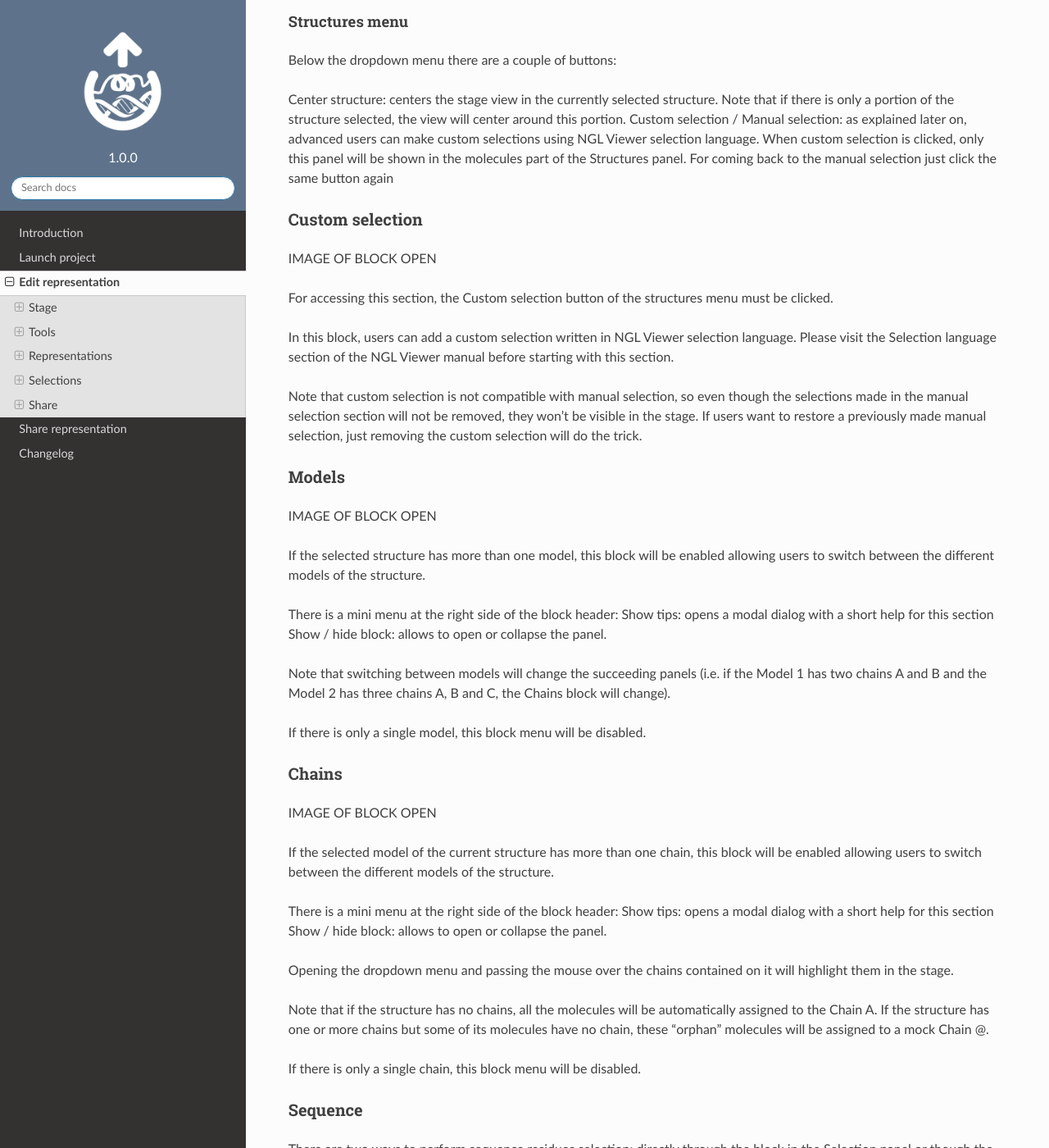
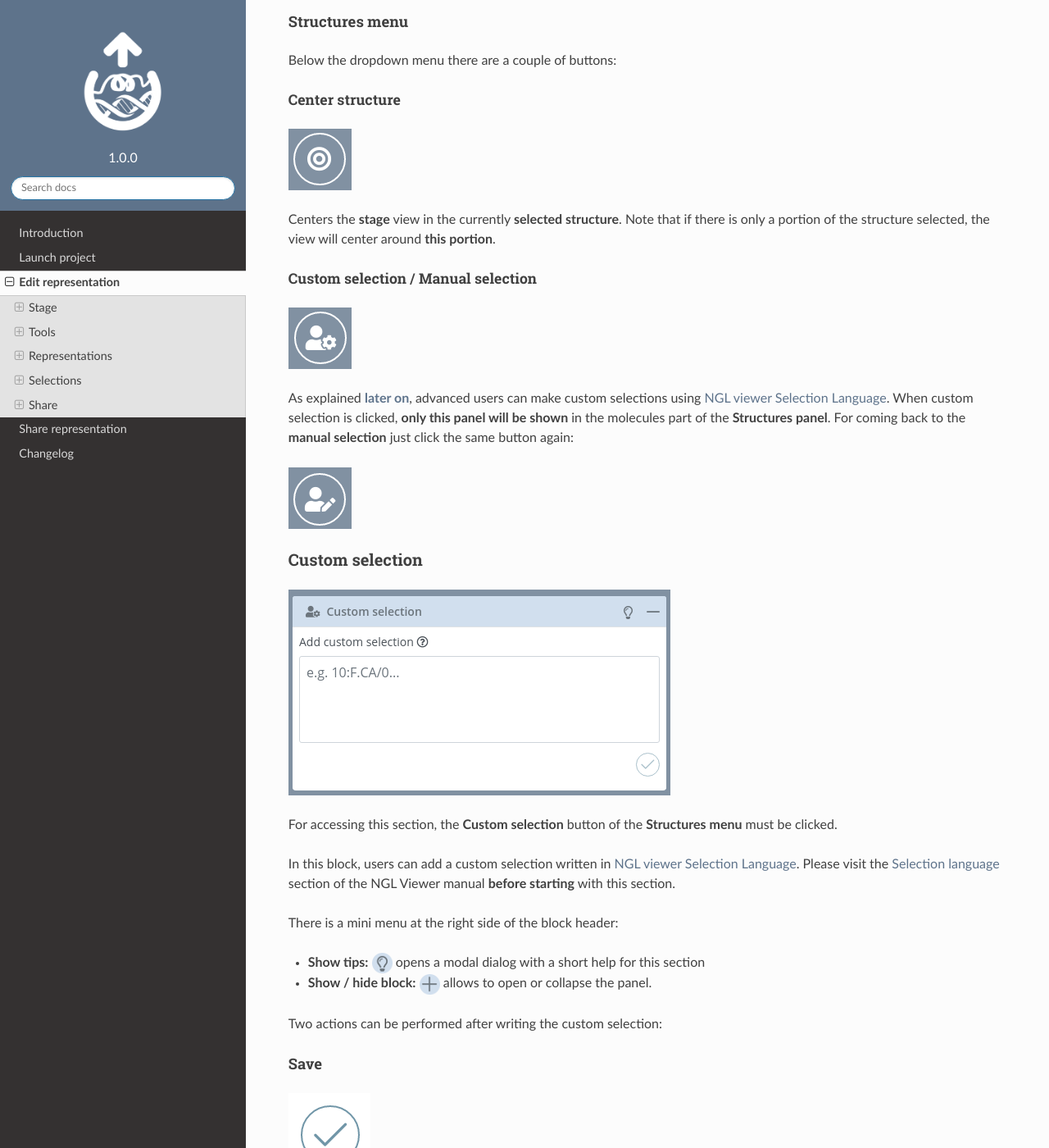
Before and after one commit to gbayarri/3drs_docs, a Sphinx documentation site: the page built from 3drs-docs/docs/source/edit.md, in a window 1280 px wide and 1400 px high, scrolled down 48588 px. Shown: the whole window at 82% size. Built offline with Sphinx 7.4.7 and the Read the Docs theme 2.0.0, drawn with Linux system fonts in a browser that asks for light colours; some of the changed text lies outside the part shown.

Commit message:
Edit - Selections Chains

```diff
--- a/3drs-docs/docs/source/edit.md
+++ b/3drs-docs/docs/source/edit.md
@@ -119,7 +119,7 @@
 
 ![](_static/edit/edit10.png)
 
-Clicking this button **opens a modal dialog** to edit the **distances and angles** created by users in the stage. For remembering how to draw them, please go back to the [Mouse click actions section](#mouse-click-actions).
+Clicking this button **opens a modal dialog** to edit the **distances and angles** created by users in the stage. For remembering how to draw them, please go back to the **[Mouse click actions section](#mouse-click-actions)**.
 
 **Measurements** with size and color **by default**:
 
@@ -167,7 +167,7 @@
 
 ![](_static/edit/edit12.png)
 
-Link to this same **[Read the Docs](https://3drs-documentation.readthedocs.io/en/latest)**.
+Link to this same [Read the Docs](https://3drs-documentation.readthedocs.io/en/latest).
 
 ### Project settings
 
@@ -324,13 +324,13 @@
 
 ##### Hyperball
 
-A derivate of the [ball+stick](#ball-and-stick) representation (pioneered by [HyperBalls](http://sourceforge.net/projects/hyperballs/) project) in which atoms are smoothly connected by an elliptic hyperboloid.
+A derivate of the **[ball+stick](#ball-and-stick)** representation (pioneered by [HyperBalls](http://sourceforge.net/projects/hyperballs/) project) in which atoms are smoothly connected by an elliptic hyperboloid.
 
 ![](_static/edit/edit23d.png)
 
 ##### Licorice
 
-A variant of the [ball+stick](#ball-and-stick) representation where balls and sticks have the same radius.
+A variant of the **[ball+stick](#ball-and-stick)** representation where balls and sticks have the same radius.
 
 ![](_static/edit/edit23e.png)
 
@@ -372,7 +372,7 @@
 
 ##### Tube
 
-Essentially like [cartoon](#cartoon) but with the aspectRatio fixed at a value of 1.0.
+Essentially like **[cartoon](#cartoon)** but with the aspectRatio fixed at a value of 1.0.
 
 ![](_static/edit/edit23l.png)
 
@@ -517,20 +517,20 @@
 
 When a **new representation** is created, all the items in the stage will be selected by default with a **Line** representation and **Secondary structure** color scheme. The meaning of this is to easily glimpse **all the molecules** contained in the representation. Once the **first molecule** (one of Sequence, Heteroatoms, Ions or Waters) is selected, this one will be the only one selected.
 
-The Selections panel is divided into ten parts:
+The **Selections** panel is divided into ten parts:
 
 ![](_static/edit/edit28.png)
 
-* [Open / close button](#open-close-button)
-* [Structures](#structures)
-* [Custom selection](#custom-selection)
-* [Models](#models)
-* [Chains](#chains)
-* [Sequence](#sequence)
-* [Heteroatoms](#heteroatoms)
-* [Ions](#ions)
-* [Waters](#waters)
-* [Trajectories](#trajectories)
+* **[Open / close button](#open-close-button)**
+* **[Structures](#structures)**
+* **[Custom selection](#custom-selection)**
+* **[Models](#models)**
+* **[Chains](#chains)**
+* **[Sequence](#sequence)**
+* **[Heteroatoms](#heteroatoms)**
+* **[Ions](#ions)**
+* **[Waters](#waters)**
+* **[Trajectories](#trajectories)**
 
 ### Open / close button
 
@@ -560,48 +560,98 @@
 
 Below the dropdown menu there are a couple of buttons:
 
-Center structure: centers the stage view in the currently selected structure. Note that if there is only a portion of the structure selected, the view will center around this portion.
-Custom selection / Manual selection: as explained later on, advanced users can make custom selections using NGL Viewer selection language. When custom selection is clicked, only this panel will be shown in the molecules part of the Structures panel. For coming back to the manual selection just click the same button again
+##### Center structure
+
+![](_static/edit/edit33.png)
+
+Centers the **stage** view in the currently **selected structure**. Note that if there is only a portion of the structure selected, the view will center around **this portion**.
+
+##### Custom selection / Manual selection
+
+![](_static/edit/edit34.png)
+
+As explained **[later on](#custom-selection)**, advanced users can make custom selections using [NGL viewer Selection Language](https://nglviewer.org/ngl/api/manual/usage/selection-language.html). When custom selection is clicked, **only this panel will be shown** in the molecules part of the **Structures panel**. For coming back to the **manual selection** just click the same button again:
+
+![](_static/edit/edit35.png)
 
 ### Custom selection
-IMAGE OF BLOCK OPEN
 
-For accessing this section, the Custom selection button of the structures menu must be clicked.
+![](_static/edit/edit36.png)
 
-In this block, users can add a custom selection written in NGL Viewer selection language. Please visit the Selection language section of the NGL Viewer manual before starting with this section.
+For accessing this section, the **Custom selection** button of the **Structures menu** must be clicked.
 
-Note that custom selection is not compatible with manual selection, so even though the selections made in the manual selection section will not be removed, they won’t be visible in the stage. If users want to restore a previously made manual selection, just removing the custom selection will do the trick.
+In this block, users can add a custom selection written in [NGL viewer Selection Language](https://nglviewer.org/ngl/api/manual/usage/selection-language.html). Please visit the [Selection language](https://nglviewer.org/ngl/api/manual/usage/selection-language.html) section of the NGL Viewer manual **before starting** with this section.
+
+There is a mini menu at the right side of the block header:
+
+* **Show tips:** ![](_static/edit/edit38.png) opens a modal dialog with a short help for this section
+* **Show / hide block:** ![](_static/edit/edit37.png) allows to open or collapse the panel.
+
+Two actions can be performed after writing the custom selection:
+
+#### Save
+
+![](_static/edit/edit42.png)
+
+Clicking this button the **custom selection** is added to the **current representation**.
+
+#### Remove
+
+![](_static/edit/edit41.png)
+
+Clicking this button the **custom selection** is removed from the **current representation**.
+
+Note that **custom selection is not compatible with manual selection**, so even though the selections made in the manual selection section will not be removed, they won’t be visible in the stage. If users want to **restore a previously made manual selection**, just removing the custom selection will do the trick.
 
 ### Models
-IMAGE OF BLOCK OPEN
 
-If the selected structure has more than one model, this block will be enabled allowing users to switch between the different models of the structure.
+![](_static/edit/edit43.png)
+
+If the selected structure has **more than one model**, this block will be enabled allowing users to **switch between the different models** of the structure.
+
+Same heteroatom in **different models** represented in three different colors:
+
+![](_static/edit/edit44.png)
 
 There is a mini menu at the right side of the block header:
-Show tips: opens a modal dialog with a short help for this section
-Show / hide block: allows to open or collapse the panel.
 
-Note that switching between models will change the succeeding panels (i.e. if the Model 1 has two chains A and B and the Model 2 has three chains A, B and C, the Chains block will change).
+* **Show tips:** ![](_static/edit/edit38.png) opens a modal dialog with a short help for this section
+* **Show / hide block:** ![](_static/edit/edit37.png) allows to open or collapse the panel.
 
-If there is only a single model, this block menu will be disabled.
+Note that **switching between models will change the succeeding panels** (i.e. if the Model 1 has two chains A and B and the Model 2 has three chains A, B and C, the Chains block will change).
+
+If there is only a **single model**, this block menu will be disabled:
+
+![](_static/edit/edit45.png)
 
 ### Chains
-IMAGE OF BLOCK OPEN
 
-If the selected model of the current structure has more than one chain, this block will be enabled allowing users to switch between the different models of the structure.
+![](_static/edit/edit46.png)
+
+If the selected model of the current structure has **more than one chain**, this block will be enabled allowing users to **switch between the different models** of the structure.
+
+Two **different chains** represented in two different colors:
+
+![](_static/edit/edit47.png)
 
 There is a mini menu at the right side of the block header:
-Show tips: opens a modal dialog with a short help for this section
-Show / hide block: allows to open or collapse the panel.
 
-Opening the dropdown menu and passing the mouse over the chains contained on it will highlight them in the stage.
+* **Show tips:** ![](_static/edit/edit38.png) opens a modal dialog with a short help for this section
+* **Show / hide block:** ![](_static/edit/edit37.png) allows to open or collapse the panel.
 
-Note that if the structure has no chains, all the molecules will be automatically assigned to the Chain A. If the structure has one or more chains but some of its molecules have no chain, these “orphan” molecules will be assigned to a mock Chain @.
+Opening the dropdown menu and **passing the mouse** over the chains contained on it will highlight them in the stage:
 
-If there is only a single chain, this block menu will be disabled.
+![](_static/edit/edit48.png)
+
+Note that if the structure has **no chains**, all the molecules will be automatically assigned to the **Chain A**. If the structure has **one or more chains** but some of its molecules have **no chain**, these “orphan” molecules will be assigned to a **mock Chain @**.
+
+If there is only a single chain, this block menu will be disabled:
+
+![](_static/edit/edit49.png)
 
 ### Sequence
-There are two ways to perform sequence residues selection: directly through the block in the Selection panel or though the Zoom window:
+
+There are **two ways** to perform sequence residues selection: directly through **the block in the Selection panel** or though the **Zoom window**:
 
 #### Selection panel block
 
@@ -760,7 +810,7 @@
 
 For further information about MDsrv, please visit the official website or the Nature Methods paper.
 
-In the 1.0.0. version, only XTC and DCD formats are accepted and the maximum file size is 500MB.
+In the 1.0.0. version, only XTC, DCD, TRR, BINPOS AND NETCDF (.netcdf / .nc) formats are accepted and the maximum file size is 500MB.
 
 
 #### Player
```
Also changed, not shown: 3drs-docs/docs/source/_static/edit/edit33.png (added), 3drs-docs/docs/source/_static/edit/edit34.png (added), 3drs-docs/docs/source/_static/edit/edit35.png (added), 3drs-docs/docs/source/_static/edit/edit36.png (added), 3drs-docs/docs/source/_static/edit/edit37.png (added), 3drs-docs/docs/source/_static/edit/edit38.png (added), 3drs-docs/docs/source/_static/edit/edit39.png (added), 3drs-docs/docs/source/_static/edit/edit40.png (added), 3drs-docs/docs/source/_static/edit/edit41.png (added), 3drs-docs/docs/source/_static/edit/edit42.png (added), 3drs-docs/docs/source/_static/edit/edit43.png (added), 3drs-docs/docs/source/_static/edit/edit44.png (added), 3drs-docs/docs/source/_static/edit/edit45.png (added), 3drs-docs/docs/source/_static/edit/edit46.png (added), 4 more files.
